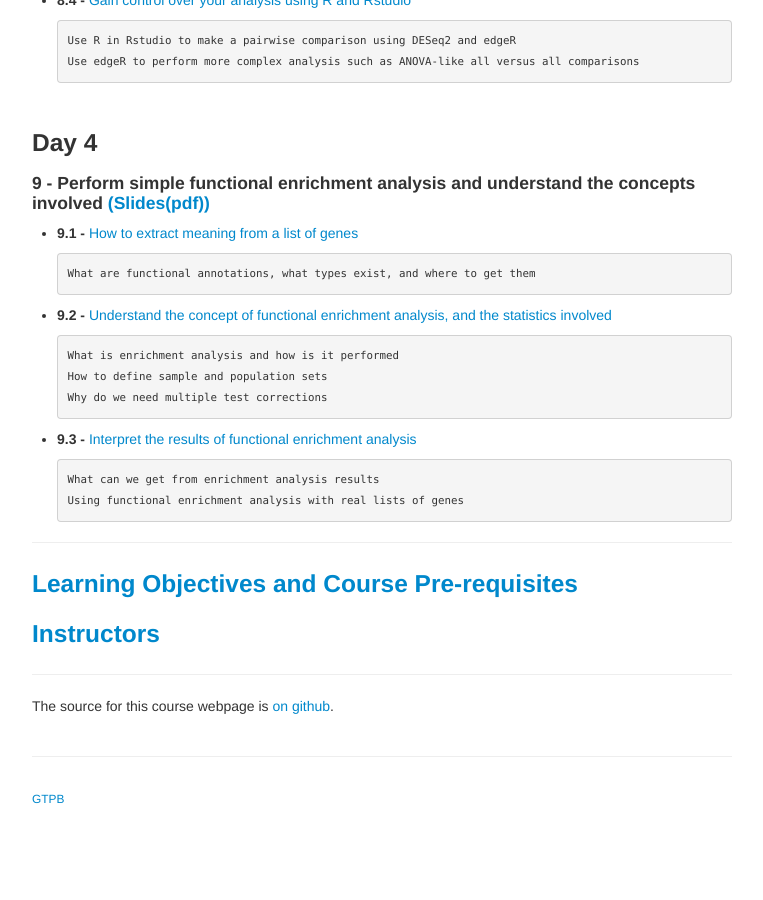
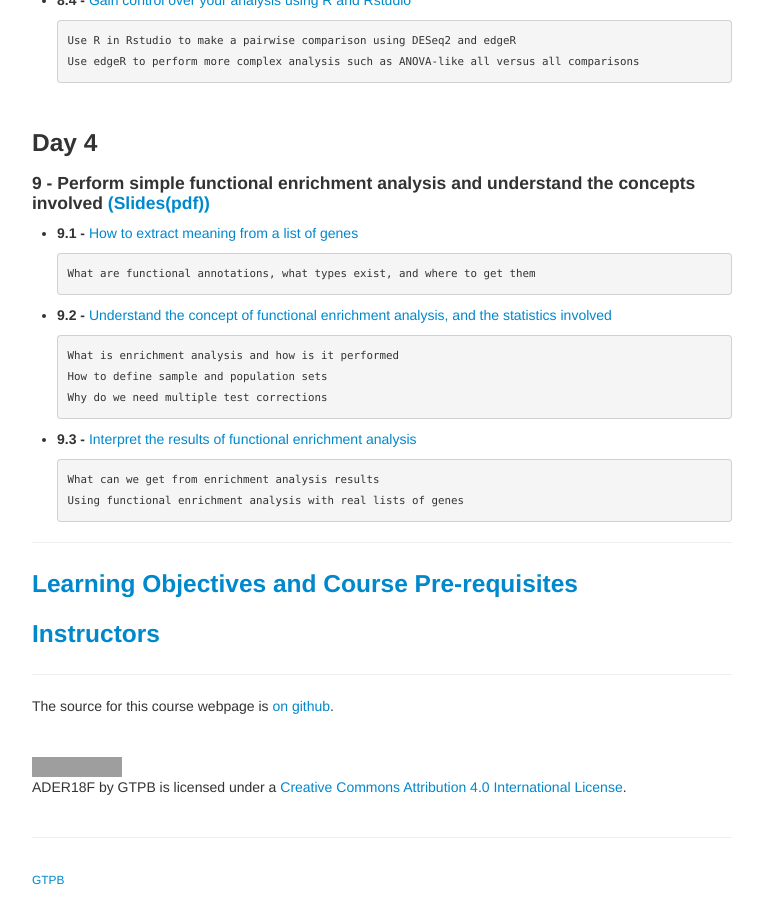
Before and after one commit to GTPB/ADER18F, a Jekyll site: the page built from index.md, in a window 1280 px wide and 900 px high, scrolled down 3369 px. Shown: the whole window, without its empty margins (258-1021 px from the left). Built offline with Jekyll 4.4.1, drawn with Linux system fonts in a browser that asks for light colours; before the commit the page ends 4188 px from its top, so only the background shows below that; grey boxes are pictures that could not be loaded.

Commit message:
ReadMe.md updated

```diff
--- a/index.md
+++ b/index.md
@@ -161,3 +161,7 @@ Life Scientists who want to be able to use NGS data (RNAseq) to infer genes diff
 ---
 
 The source for this course webpage is [on github](https://github.com/GTPB/ADER18F).
+
+<br>
+
+<a rel="license" href="http://creativecommons.org/licenses/by/4.0/"><img alt="Creative Commons License" style="border-width:0" src="https://i.creativecommons.org/l/by/4.0/88x31.png" /></a><br /><span xmlns:dct="http://purl.org/dc/terms/" property="dct:title">ADER18F</span> by <span xmlns:cc="http://creativecommons.org/ns#" property="cc:attributionName">GTPB</span> is licensed under a <a rel="license" href="http://creativecommons.org/licenses/by/4.0/">Creative Commons Attribution 4.0 International License</a>.
```
